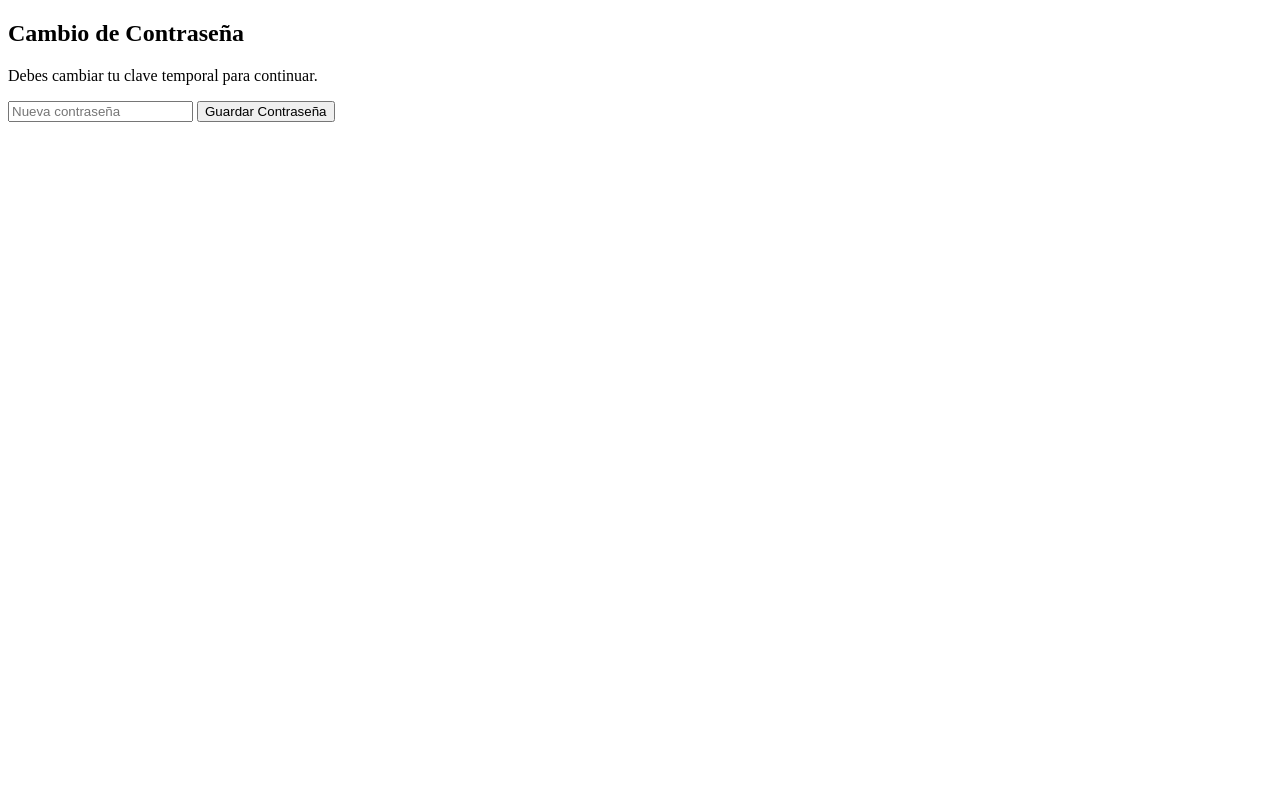
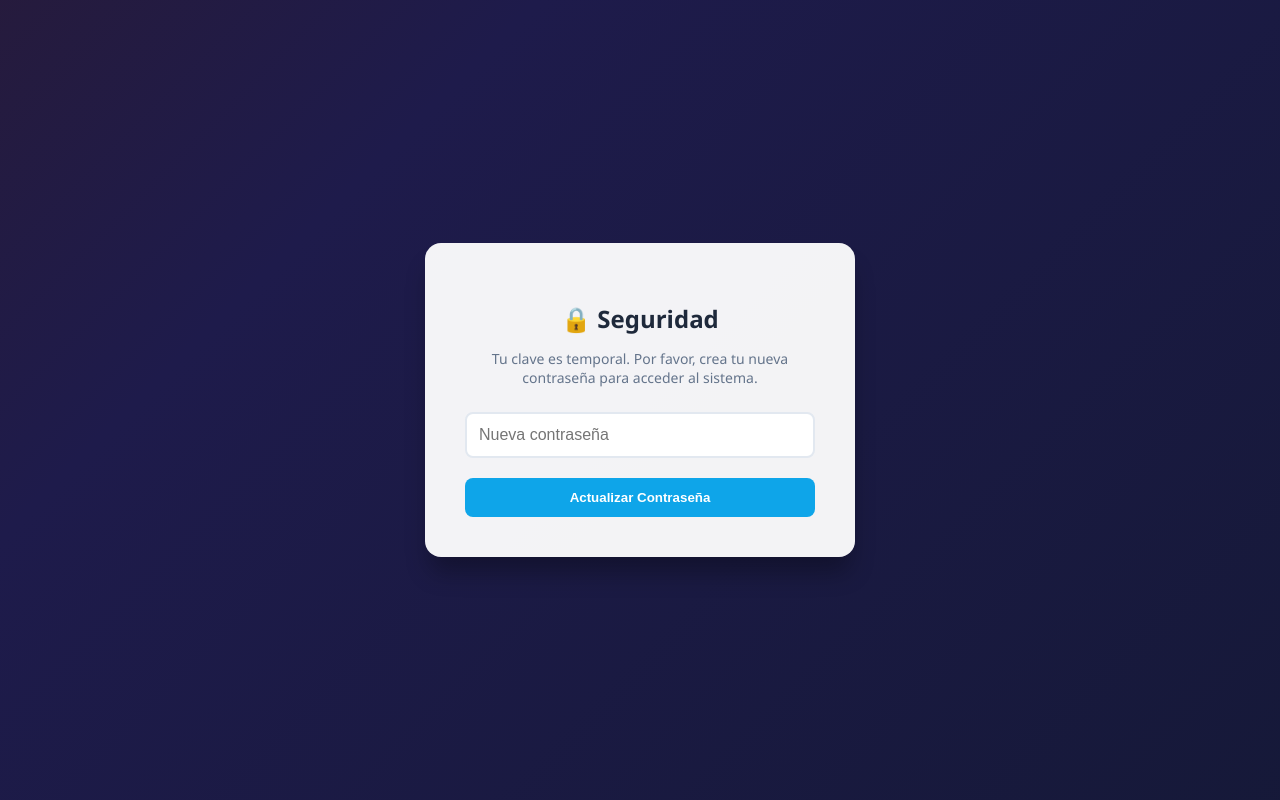
Before and after one commit to yorman30397167-gif/lab-inventory-manage, a Flask app: page /cambiar_clave in a window 1280 px wide. Run offline with Flask 3, Linux system fonts and the light colour scheme; a user stored in the database is signed in; some libraries are stand-ins or nearby versions.

Commit message:
Mejorar diseño del formulario de cambio de clave

```diff
--- a/templates/cambiar_clave.html
+++ b/templates/cambiar_clave.html
@@ -1,11 +1,67 @@
 <!DOCTYPE html>
-<html>
+<html lang="es">
+<head>
+    <meta charset="UTF-8">
+    <meta name="viewport" content="width=device-width, initial-scale=1.0">
+    <title>Seguridad - Cambiar Contraseña</title>
+    <style>
+        body {
+            margin: 0;
+            height: 100vh;
+            display: flex;
+            align-items: center;
+            justify-content: center;
+            background: linear-gradient(-45deg, #0f172a, #1e1b4b, #451a03, #0f172a);
+            background-size: 400% 400%;
+            animation: gradient 15s ease infinite;
+            font-family: 'Segoe UI', sans-serif;
+        }
+        @keyframes gradient { 0% {background-position: 0% 50%;} 50% {background-position: 100% 50%;} 100% {background-position: 0% 50%;} }
+
+        .card {
+            background: rgba(255, 255, 255, 0.95);
+            padding: 40px;
+            border-radius: 16px;
+            box-shadow: 0 20px 25px -5px rgba(0, 0, 0, 0.3);
+            width: 100%;
+            max-width: 350px;
+            text-align: center;
+        }
+        h2 { color: #1e293b; margin-bottom: 10px; }
+        p { color: #64748b; font-size: 14px; margin-bottom: 25px; }
+        input {
+            width: 100%;
+            padding: 12px;
+            margin-bottom: 20px;
+            border: 2px solid #e2e8f0;
+            border-radius: 8px;
+            box-sizing: border-box;
+            font-size: 16px;
+            transition: border-color 0.3s;
+        }
+        input:focus { border-color: #0ea5e9; outline: none; }
+        button {
+            width: 100%;
+            background-color: #0ea5e9;
+            color: white;
+            padding: 12px;
+            border: none;
+            border-radius: 8px;
+            font-weight: bold;
+            cursor: pointer;
+            transition: background 0.3s;
+        }
+        button:hover { background-color: #0284c7; }
+    </style>
+</head>
 <body>
-    <h2>Cambio de Contraseña</h2>
-    <p>Debes cambiar tu clave temporal para continuar.</p>
-    <form method="POST">
-        <input type="password" name="password" placeholder="Nueva contraseña" required>
-        <button type="submit">Guardar Contraseña</button>
-    </form>
+    <div class="card">
+        <h2>🔒 Seguridad</h2>
+        <p>Tu clave es temporal. Por favor, crea tu nueva contraseña para acceder al sistema.</p>
+        <form method="POST">
+            <input type="password" name="password" placeholder="Nueva contraseña" required>
+            <button type="submit">Actualizar Contraseña</button>
+        </form>
+    </div>
 </body>
 </html>
```
